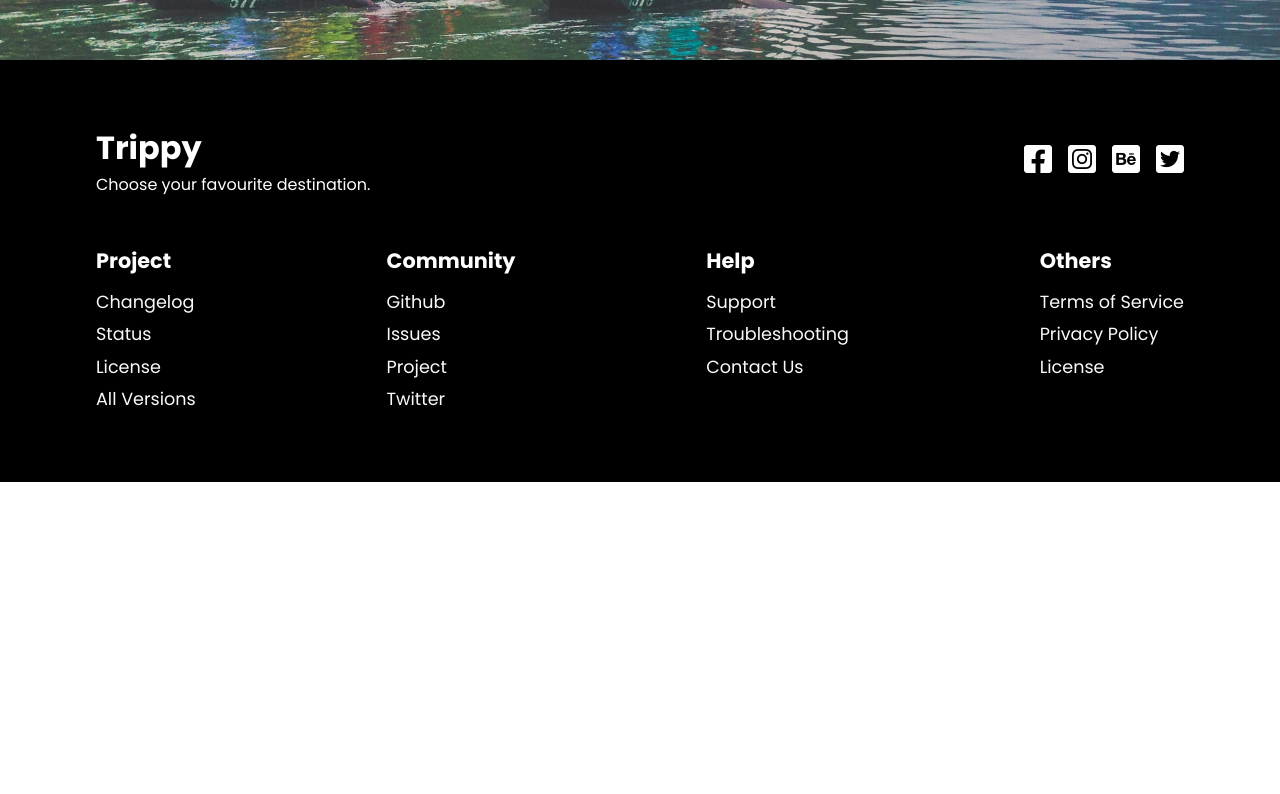
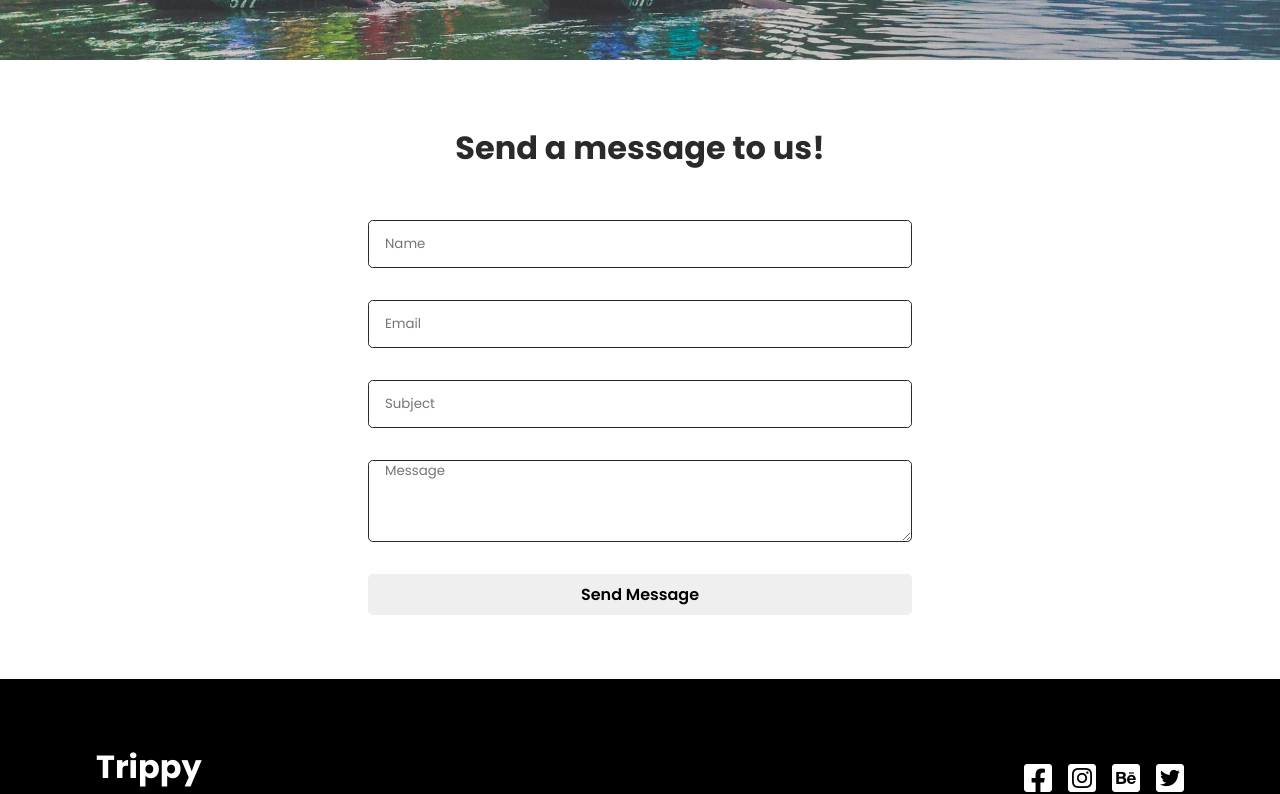
Before and after one commit to Mithra-py/react-workshop, a React (Create React App) app in the folder tour-travel-project/: page /contact in a window 1280 px wide. Shown: the part 500-1294 px from the top of the page. Before the commit the page ends 982 px from the top, so only its background shows below. Built offline with nearby package versions, Linux system fonts and the light colour scheme.

Commit message:
contact form

```diff
--- /dev/null
+++ b/tour-travel-project/src/components/ContactForm.jsx
@@ -0,0 +1,19 @@
+import React from 'react'
+import "./ContactFormStyles.css"
+
+const ContactForm = () => {
+    return (
+        <div className='form-container'>
+            <h1>Send a message to us!</h1>
+            <form>
+                <input type="text" placeholder='Name' />
+                <input type="email" placeholder='Email' />
+                <input type="text" placeholder='Subject' />
+                <textarea placeholder='Message' rows="4"></textarea>
+                <button>Send Message</button>
+            </form>
+        </div>
+    )
+}
+
+export default ContactForm
--- /dev/null
+++ b/tour-travel-project/src/components/ContactFormStyles.css
@@ -0,0 +1,43 @@
+.form-container{
+    margin: 4rem 6rem;
+    color: #2a2a2a;
+}
+
+.form-container form{
+    padding-top: 3rem;
+    display: flex;
+    flex-direction: column;
+    width: 50%;
+    margin: auto;
+}
+
+.form-container input{
+    height: 3rem;
+    padding: 0 1rem;
+    margin-bottom: 2rem;
+    border-radius: .3rem;
+    border: 1px solid #2a2a2a;
+}
+
+.form-container textarea{
+    padding: 0 1rem;
+    margin-bottom: 2rem;
+    border-radius: .3rem;
+    border: 1px solid #2a2a2a;
+}
+
+.form-container button{
+    display: inline;
+}
+
+@media screen and (max-width: 850px){
+    .form-container{
+        margin: 4rem 2rem;
+        color: #2a2a2a;
+    }
+
+    .form-container form{
+        padding-top: 3rem;
+        width: 90%;
+    }
+}
--- a/tour-travel-project/src/routes/Contact.jsx
+++ b/tour-travel-project/src/routes/Contact.jsx
@@ -1,6 +1,7 @@
 import React from 'react'
 import Hero from '../components/Hero'
 import img2 from "../assets/2.jpg"
+import ContactForm from '../components/ContactForm'
 
 const Contact = () => {
   return (
@@ -11,6 +12,7 @@ const Contact = () => {
         title="Contact"
         btnClass="hide"
       />
+      <ContactForm/>
     </>
   )
 }
```
